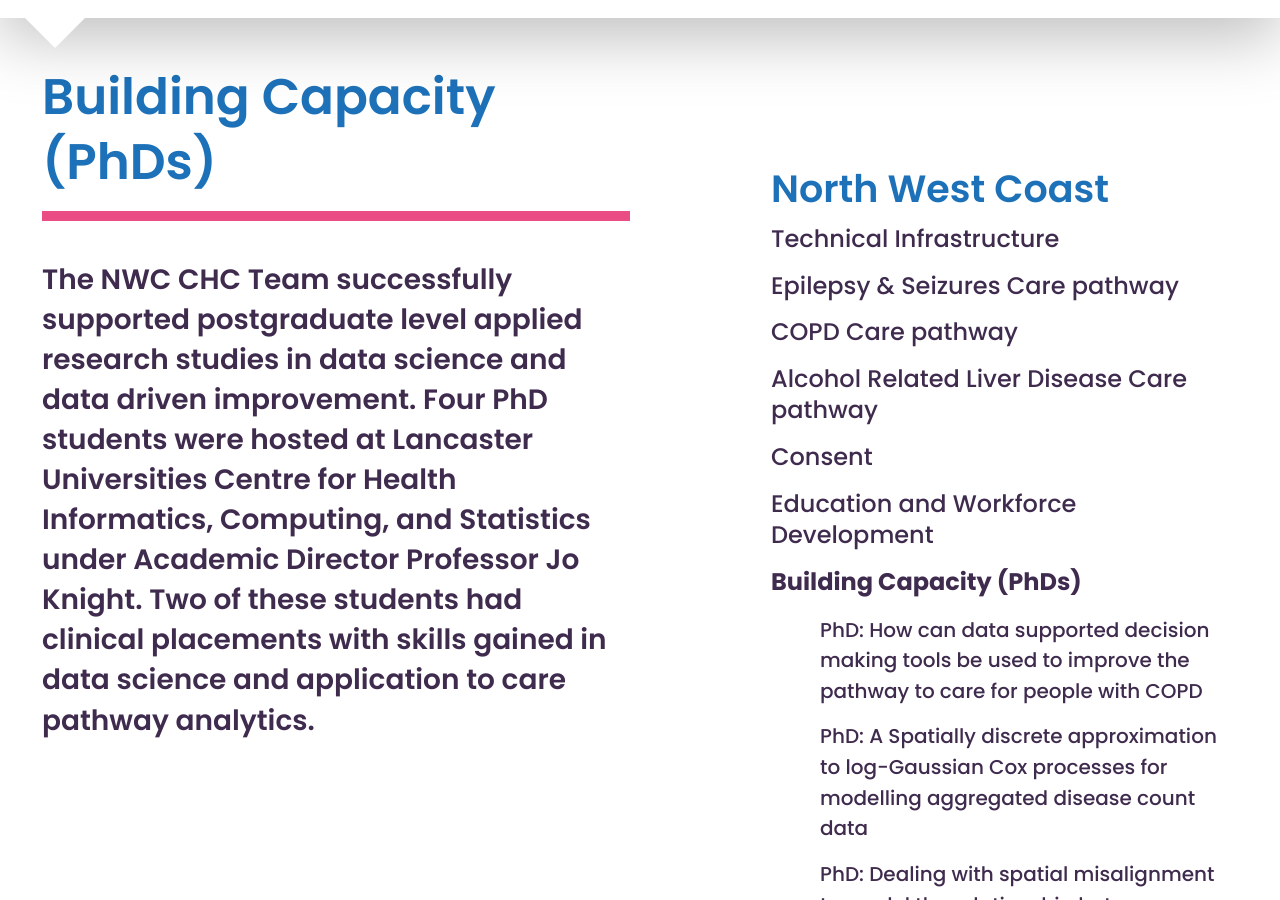
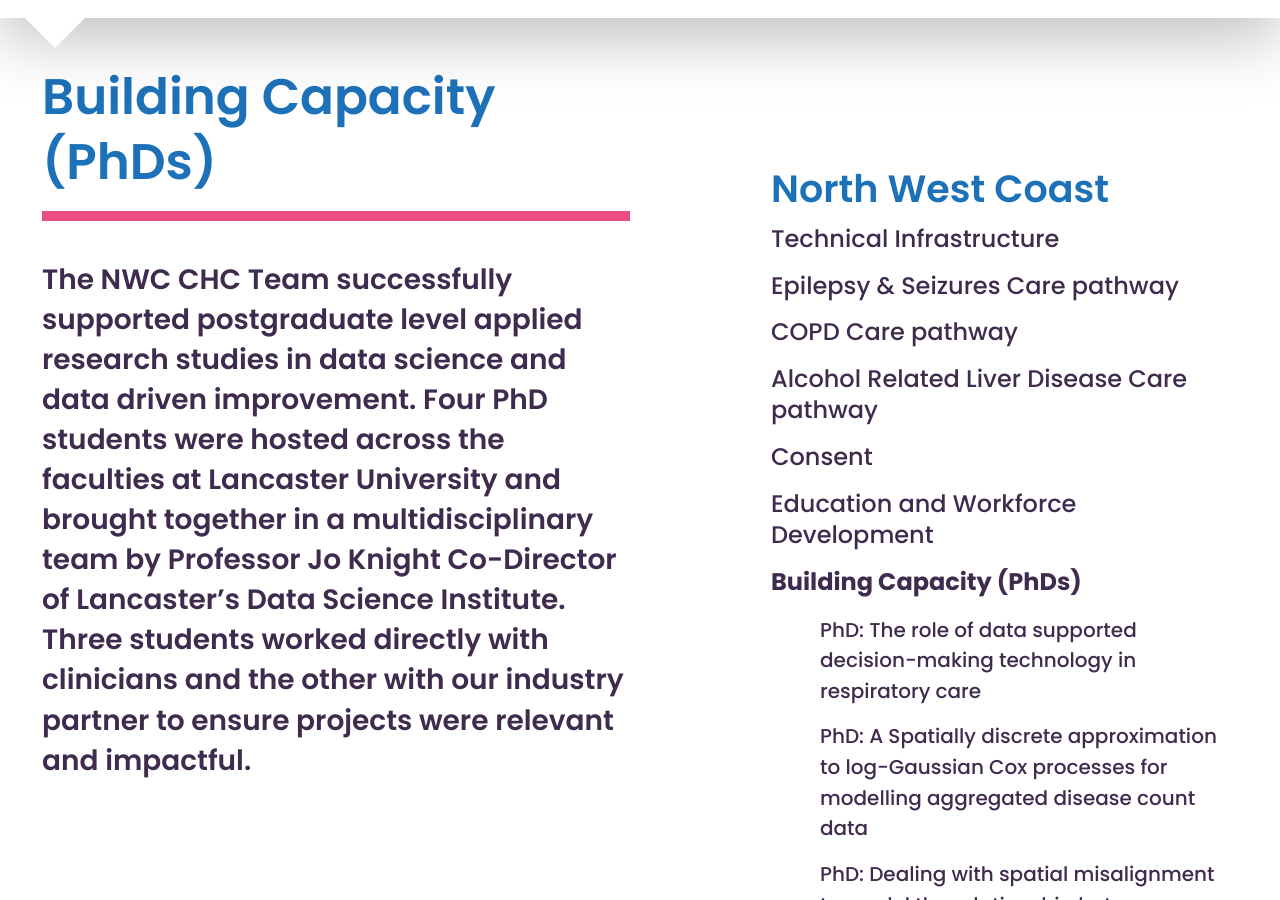
Before and after one commit to connectedhealthcities/connectedhealthcities, a Jekyll site: the page built from north-west-coast/building-capacity-phds.md, in a window 1280 px wide and 900 px high, scrolled down 227 px. Built offline with Jekyll 4.4.1, drawn with Linux system fonts in a browser that asks for light colours; our own code applies the rules of GitHub Pages for plain Markdown files.

Commit message:
NWC update

```diff
--- a/north-west-coast/building-capacity-phds.md
+++ b/north-west-coast/building-capacity-phds.md
@@ -7,4 +7,4 @@ parent: north-west-coast
 
 ---
 
-The NWC CHC Team successfully supported postgraduate level applied research studies in data science and data driven improvement.  Four PhD students were hosted at Lancaster Universities Centre for Health Informatics, Computing, and Statistics under Academic Director Professor Jo Knight.  Two of these students had clinical placements with skills gained in data science and application to care pathway analytics.
+The NWC CHC Team successfully supported postgraduate level applied research studies in data science and data driven improvement. Four PhD students were hosted across the faculties at Lancaster University and brought together in a multidisciplinary team by Professor Jo Knight Co-Director of Lancaster’s Data Science Institute. Three students worked directly with clinicians and the other with our industry partner to ensure projects were relevant and impactful.
--- a/north-west-coast/building-capacity-phds/phd-how-can-data-supported-decision-making-tools-be-used-to-improve-the-pathway-to-care-for-people-with-copd.md
+++ b/north-west-coast/building-capacity-phds/phd-how-can-data-supported-decision-making-tools-be-used-to-improve-the-pathway-to-care-for-people-with-copd.md
@@ -1,13 +1,12 @@
 ---
-title: "PhD: How can data supported decision making tools be used to improve the
-  pathway to care for people with COPD"
+title: "PhD: The role of data supported decision-making technology in respiratory care"
 weight: 1
 section: north-west-coast/building-capacity-phds/phd-how-can-data-supported-decision-making-tools-be-used-to-improve-the-pathway-to-care-for-people-with-copd
 level: 4.8.1
 parent: north-west-coast/building-capacity-phds
 resources:
   - path: /assets/north-west-coast/Section 4.8.1_How can data supported decision making tools be used to improve the pathway to care for people with COPD.pdf
-    title: How can data supported decision making tools be used to improve the pathway to care for people with COPD
+    title: The role of data supported decision-making technology in respiratory care
 ---
 
 A collage of information is required for effective clinical decision-making around a patient’s care. This includes reviewing paper notes, digital documentation, and liaising with other clinicians involved in the patient’s care.
```
Also changed, not shown: north-west-coast/building-capacity-phds/phd-a-spatially-discrete-approximation-to-log-gaussian-cox-processes-for-modelling-aggregated-disase-count-data.md (+1 -0 lines), north-west-coast/building-capacity-phds/phd-dealing-with-spatial-misalignment-to-model-the-relationship-between-deprivation-and-life-expectancy-in-liverpool-a-model-based-geostatistical-approach.md (+1 -0 lines), north-west-coast/building-capacity-phds/spatop-temporal-modelling-of-incidence-in-copd-emergency-admissions-in-an-area-of-northwest-england-from-2012-to-2018.md (+1 -0 lines).
